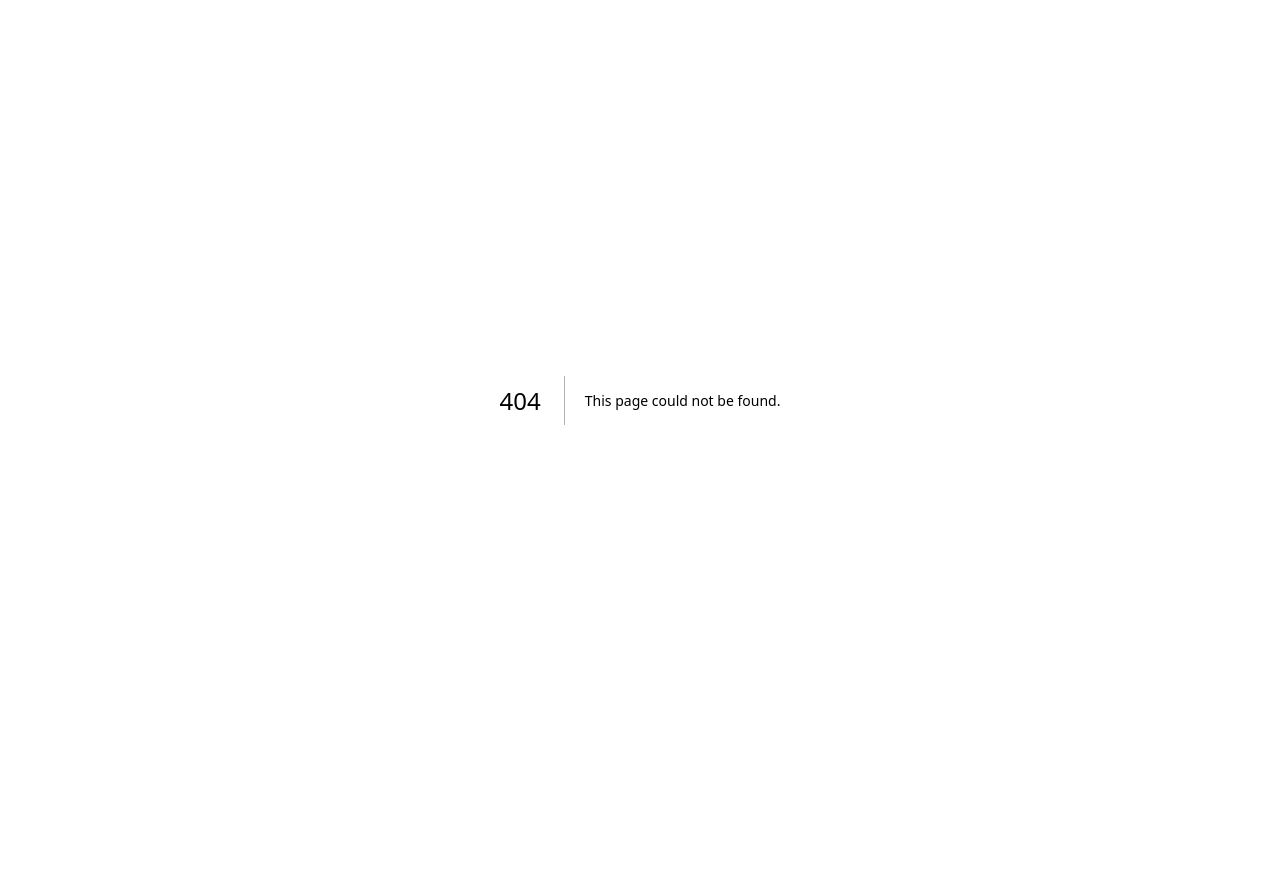
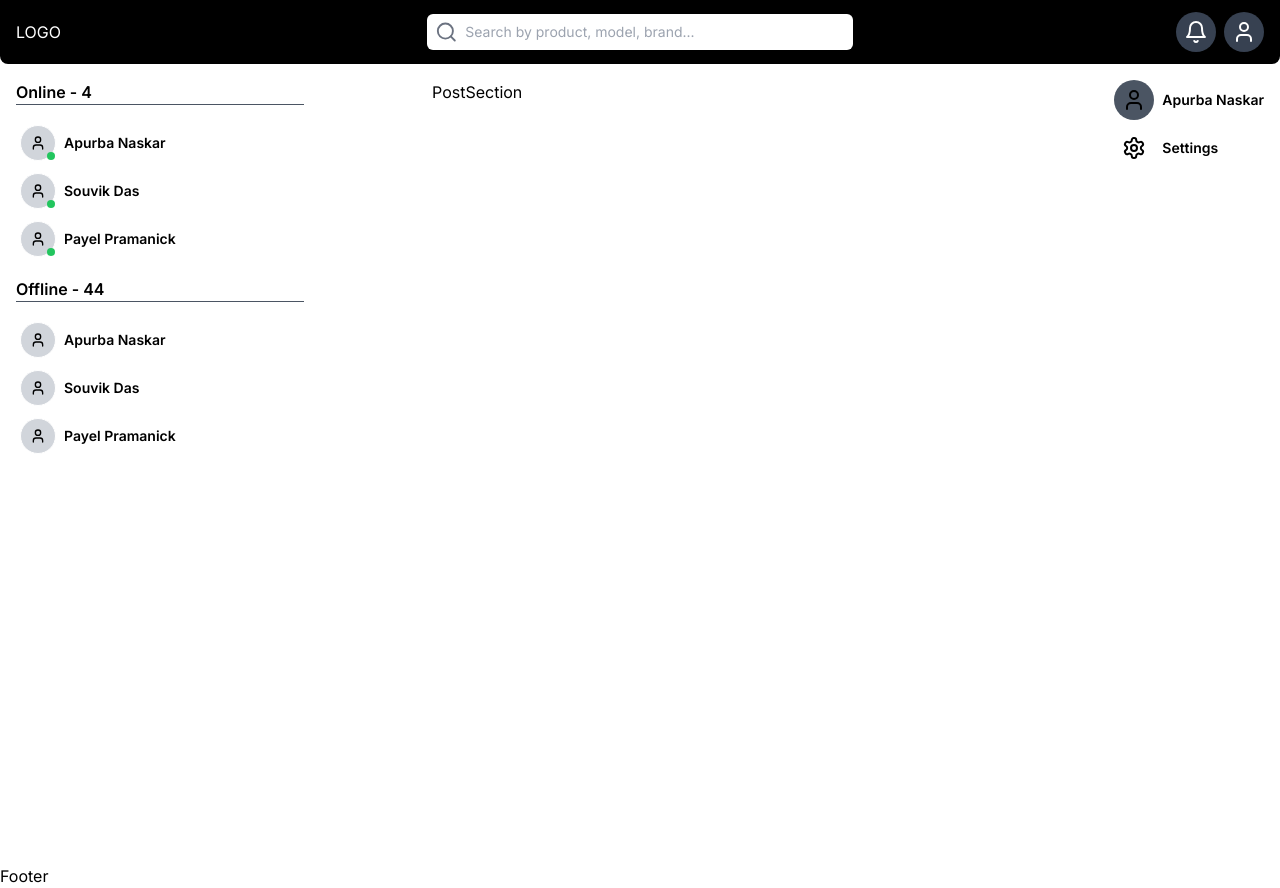
Before and after one commit to ElectronicAPU/unity-linkup, a Next.js app: page /home in a window 1280 px wide. Before the commit this address had no page. Before the commit the page ends 800 px from the top, so only its background shows below. Built offline with nearby package versions, Linux system fonts and the light colour scheme.

Commit message:
home page section

```diff
--- a/app/(auth)/login/page.jsx
+++ b/app/(auth)/login/page.jsx
@@ -1,9 +1,108 @@
-import React from "react";
+"use client";
+import { Eye, EyeOff, Linkedin } from "lucide-react";
+import { redirect } from "next/dist/server/api-utils";
+import Link from "next/link";
+import { useRouter } from "next/navigation";
+import React, { useState } from "react";
 
 const LoginPage = () => {
+  const [showPassword, setShowPassword] = useState(false);
+  const [formData, setFormData] = useState({
+    email: "",
+    password: "",
+  });
+
+  const router = useRouter();
+
+  const handleSubmit = (e) => {
+    e.preventDefault();
+    router.push("/home");
+  };
+
   return (
     <>
-      <div>LoginPage</div>
+      <div className="w-full h-full flex justify-center ">
+        <div className="w-full sm:w-96 lg:w-5/12 xl:w-4/12 p-4 flex justify-center items-center">
+          <form onSubmit={handleSubmit} className="w-full 2xl:w-96">
+            <div className=" rounded-lg p-4 w-full">
+              <h1 className="text-2xl font-bold">Login you account</h1>
+              <p className="text-sm">
+                Enter your email & password below to login your account
+              </p>
+              <div className="mt-4">
+                <h1 className="text-sm mt-2">Email</h1>
+                <input
+                  onChange={(e) =>
+                    setFormData((prevSate) => ({
+                      ...prevSate,
+                      email: e.target.value,
+                    }))
+                  }
+                  required
+                  name="email"
+                  id="Email"
+                  type="email"
+                  placeholder="Enter your email"
+                  className="outline-none border border-black p-2 font-semibold text-sm w-full rounded-md mt-1 placeholder:font-normal"
+                />
+                <h1 className="text-sm mt-2">Password</h1>
+                <div className="border border-black p-2 mt-1 rounded-md w-full h-10 flex justify-center items-center ">
+                  <input
+                    onChange={(e) => {
+                      setFormData((prevState) => ({
+                        ...prevState,
+                        password: e.target.value,
+                      }));
+                    }}
+                    required
+                    name="password"
+                    id="Password"
+                    type={showPassword ? "text" : "password"}
+                    placeholder="Enter your password"
+                    className="outline-none font-semibold text-sm w-full placeholder:font-normal"
+                  />
+                  <button
+                    aria-label="eye"
+                    onClick={() => setShowPassword(!showPassword)}
+                    type="button"
+                  >
+                    {showPassword ? <Eye /> : <EyeOff />}
+                  </button>
+                </div>
+                {/* Password Condetions */}
+                <div className="w-full h-10 mt-6">
+                  <button
+                    type="submit"
+                    className="border border-black bg-black text-white rounded-md w-full h-full text-sm"
+                  >
+                    Sign In
+                  </button>
+                </div>
+                <div className="w-full text-center mt-1">
+                  <span className="text-sm">
+                    Doesn't have an account? please
+                    <Link
+                      href="/"
+                      className="ml-1 underline text-blue-600 font-semibold"
+                    >
+                      Register
+                    </Link>
+                  </span>
+                </div>
+                <div className="flex items-center gap-4 w-full py-6">
+                  <span className="border-t border-black w-full"></span>
+                  <span className="text-sm font-bold">OR</span>
+                  <span className="border-t border-black w-full"></span>
+                </div>
+                <div className="border border-blue-500 w-full h-10 flex justify-center items-center rounded-md">
+                  <Linkedin className="text-blue-500" />
+                </div>
+              </div>
+            </div>
+          </form>
+        </div>
+        <div className="hidden lg:block w-8/12 bg-black h-full text-white"></div>
+      </div>
     </>
   );
 };
--- /dev/null
+++ b/app/(initial)/home/page.jsx
@@ -0,0 +1,23 @@
+import MenuSection from "@/components/menu-section";
+import OnlineSection from "@/components/online-section";
+import PostSection from "@/components/post-section";
+import React from "react";
+
+export const metadata = {
+  title: "Home Page",
+  description: "",
+};
+
+const HomePage = () => {
+  return (
+    <>
+      <div className="flex justify-between p-4">
+        <OnlineSection />
+        <PostSection />
+        <MenuSection />
+      </div>
+    </>
+  );
+};
+
+export default HomePage;
--- /dev/null
+++ b/app/(initial)/layout.jsx
@@ -0,0 +1,17 @@
+import Footer from "@/components/footer";
+import Header from "@/components/header";
+import React from "react";
+
+const InitialLayout = ({ children }) => {
+  return (
+    <>
+      <div className="w-full h-full">
+        <Header />
+        <div className="h-full ">{children}</div>
+        <Footer />
+      </div>
+    </>
+  );
+};
+
+export default InitialLayout;
--- a/app/layout.js
+++ b/app/layout.js
@@ -4,7 +4,7 @@ import { Inter, Poppins } from 'next/font/google'
 const inter = Inter({ subsets: ['latin'] })
 
 export const metadata = {
-  title: 'Create Next App',
+  title: 'Sign up',
   description: 'Generated by create next app',
 }
 
--- /dev/null
+++ b/array/onlineArray.jsx
@@ -0,0 +1,42 @@
+import { User } from "lucide-react";
+
+export const onlineFrineds = [
+  {
+    id: 1,
+    logo: User,
+    name: "Apurba Naskar",
+    route: "/profile",
+  },
+  {
+    id: 2,
+    logo: User,
+    name: "Souvik Das",
+    route: "/profile",
+  },
+  {
+    id: 3,
+    logo: User,
+    name: "Payel Pramanick",
+    route: "/profile",
+  },
+];
+export const offlineFrineds = [
+  {
+    id: 1,
+    logo: User,
+    name: "Apurba Naskar",
+    route: "/friends",
+  },
+  {
+    id: 2,
+    logo: User,
+    name: "Souvik Das",
+    route: "/profile",
+  },
+  {
+    id: 3,
+    logo: User,
+    name: "Payel Pramanick",
+    route: "/profile",
+  },
+];
--- /dev/null
+++ b/components/footer.jsx
@@ -0,0 +1,11 @@
+import React from "react";
+
+const Footer = () => {
+  return (
+    <>
+      <div>Footer</div>
+    </>
+  );
+};
+
+export default Footer;
--- /dev/null
+++ b/components/header.jsx
@@ -0,0 +1,29 @@
+import { Bell, Search, User } from "lucide-react";
+import React from "react";
+
+const Header = () => {
+  return (
+    <>
+      <div className="bg-black text-white p-4 flex justify-between items-center h-16 rounded-b-lg">
+        <div className="flex-1">LOGO</div>
+        <div className="flex items-center flex-1 h-9 bg-white px-2 rounded-md ">
+          <Search className="text-gray-500" />
+          <input
+            placeholder="Search by product, model, brand..."
+            className="w-full outline-none text-black px-2 text-sm"
+          />
+        </div>
+        <div className="flex flex-1 gap-2 justify-end items-center">
+          <div className="bg-gray-700 p-2 rounded-full">
+            <Bell />
+          </div>
+          <div className="bg-gray-700 p-2 rounded-full">
+            <User />
+          </div>
+        </div>
+      </div>
+    </>
+  );
+};
+
+export default Header;
--- /dev/null
+++ b/components/menu-section.jsx
@@ -0,0 +1,32 @@
+import { Settings, User } from "lucide-react";
+import Link from "next/link";
+import React from "react";
+
+const MenuSection = () => {
+  return (
+    <>
+       <div className="flex-1 flex justify-end">
+        <div className="flex flex-col gap-2">
+          <Link href="#" className="w-fit flex items-center gap-2 text-sm font-semibold">
+            <div className="rounded-full bg-gray-600 p-2">
+              <User />
+            </div>
+            <p>Apurba Naskar</p>
+          </Link>
+          <ul>
+            <li>
+              <Link href="#" className="flex items-center gap-2 w-fit text-sm font-semibold ">
+                <span className="p-2">
+                  <Settings />
+                </span>
+                Settings
+              </Link>
+            </li>
+          </ul>
+        </div>
+      </div>
+    </>
+  );
+};
+
+export default MenuSection;
--- /dev/null
+++ b/components/online-section.jsx
@@ -0,0 +1,51 @@
+import { offlineFrineds, onlineFrineds } from "@/array/onlineArray";
+import Link from "next/link";
+import React from "react";
+
+const OnlineSection = () => {
+  return (
+    <>
+      <div className="flex-1">
+        {/* Online */}
+        <div className="border-b w-72 border-gray-600">
+          <h1 className="font-semibold">Online - 4</h1>
+        </div>
+        <div className="py-4 flex flex-col gap-1 w-72">
+          {onlineFrineds.map((online) => (
+            <Link
+              key={online.id}
+              href="#"
+              className="flex items-center gap-2 hover:bg-gray-200 transition-colors duration-200 p-1 rounded-md"
+            >
+              <span className="p-1 rounded-full w-9 h-9 flex justify-center items-center bg-gray-300 border border-white relative">
+                <span className="bg-green-500 w-2 h-2 rounded-full absolute bottom-0 right-0"></span>
+                <online.logo className="w-4" />
+              </span>
+              <h1 className="text-sm font-semibold">{online.name}</h1>
+            </Link>
+          ))}
+        </div>
+        {/* Offline */}
+        <div className="flex items-center border-b w-72 border-gray-600 ">
+          <h1 className="font-semibold">Offline - 44</h1>
+        </div>
+        <div className="py-4 flex flex-col gap-1 w-72">
+          {offlineFrineds.map((online) => (
+            <Link
+              key={online.id}
+              href="#"
+              className="flex items-center gap-2 hover:bg-gray-200 transition-colors duration-200 p-1 rounded-md"
+            >
+              <span className="p-1 rounded-full w-9 h-9 flex justify-center items-center bg-gray-300 border border-white ">
+                <online.logo className="w-4" />
+              </span>
+              <h1 className="text-sm font-semibold">{online.name}</h1>
+            </Link>
+          ))}
+        </div>
+      </div>
+    </>
+  );
+};
+
+export default OnlineSection;
--- /dev/null
+++ b/components/post-section.jsx
@@ -0,0 +1,11 @@
+import React from "react";
+
+const PostSection = () => {
+  return (
+    <>
+      <div className="flex-1">PostSection</div>
+    </>
+  );
+};
+
+export default PostSection;
```
